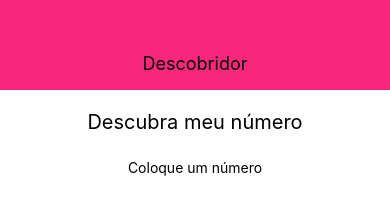
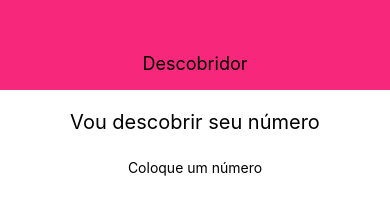
Before and after one commit to marcelohjw/descobridor, a React Native app: screen / in a window 390 px wide. Shown: the top 200 px of the page. Built offline with nearby package versions, Linux system fonts and the light colour scheme.

Commit message:
Self work on the reset game button

```diff
--- a/screens/StartGameScreen.js
+++ b/screens/StartGameScreen.js
@@ -18,6 +18,7 @@ const StartGameScreen = props => {
 
     const resetNewValue = () => {
         setEnteredValue('');
+        setSelectedNumber();
     };
 
     const confirmInputHandler = () => {
@@ -53,7 +54,7 @@ const StartGameScreen = props => {
                 Keyboard.dismiss();
             }}>
             <View style={styles.screen}>
-                <Text style={styles.title}>Descubra meu número</Text>
+                <Text style={styles.title}>Vou descobrir seu número</Text>
                 <Card style={styles.inputContainer}>
                     <Text>Coloque um número</Text>
                     <Input style={styles.input}
```
